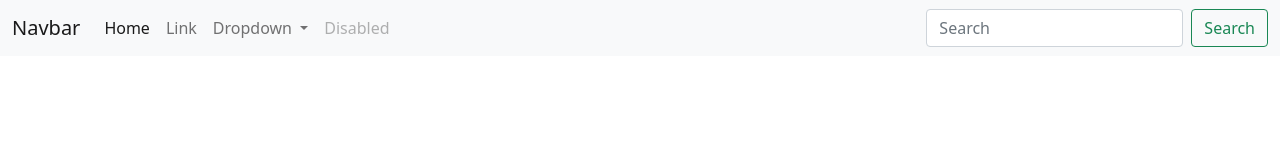
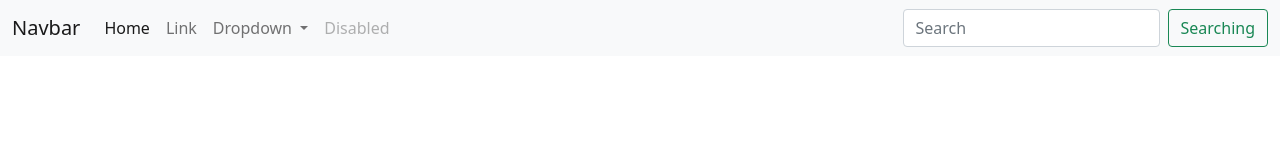
Before and after one commit to maswani29/SampleRepository, a plain HTML site: page index.html in a window 1280 px wide. Drawn offline with nearby package versions, Linux system fonts and the light colour scheme.

Commit message:
Broken Features

```diff
--- a/index.html
+++ b/index.html
@@ -42,7 +42,7 @@
             </ul>
             <form class="d-flex">
               <input class="form-control me-2" type="search" placeholder="Search" aria-label="Search">
-              <button class="btn btn-outline-success" type="submit">Search</button>
+              <button class="btn btn-outline-success" type="submit">Searching</button>
             </form>
           </div>
         </div>
```
